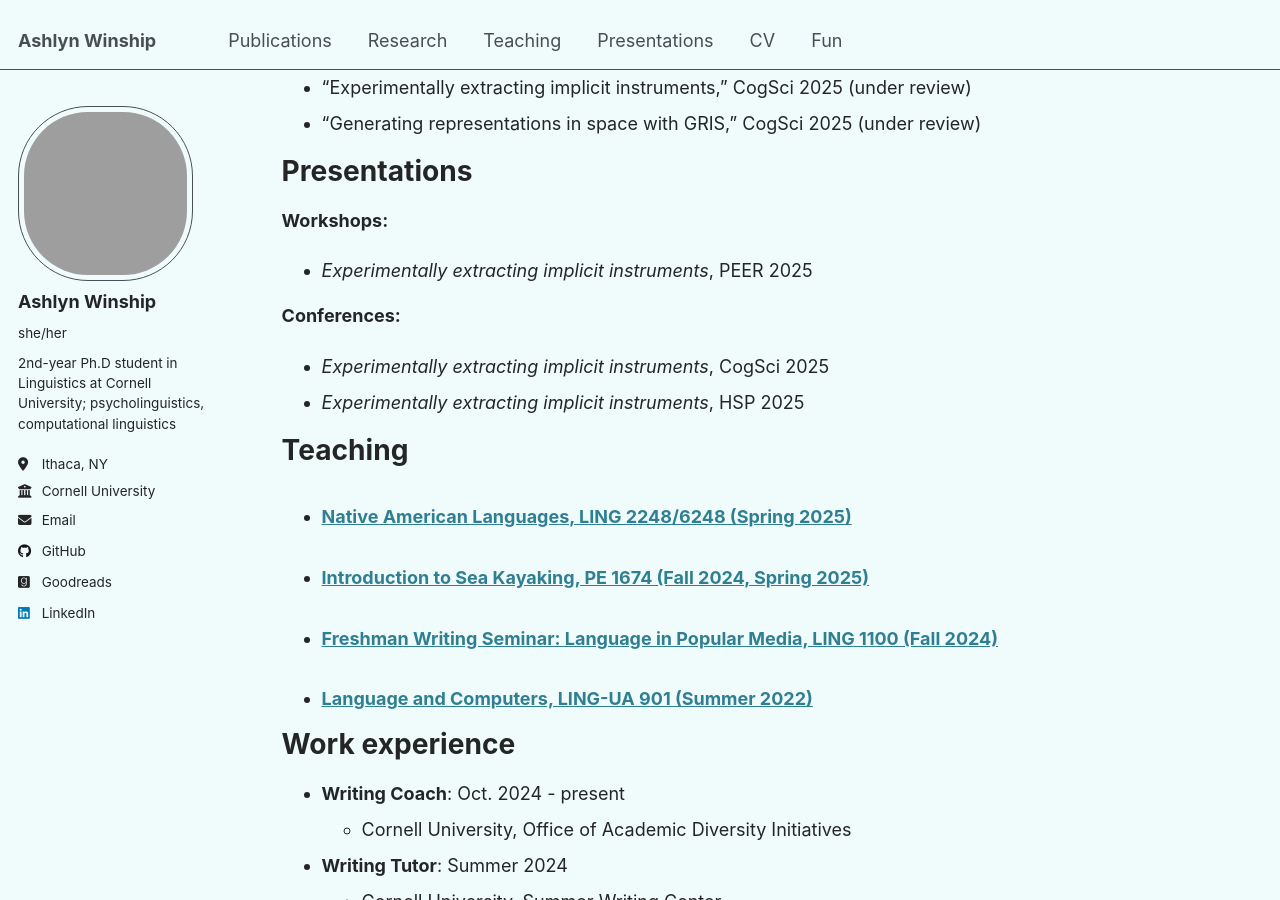
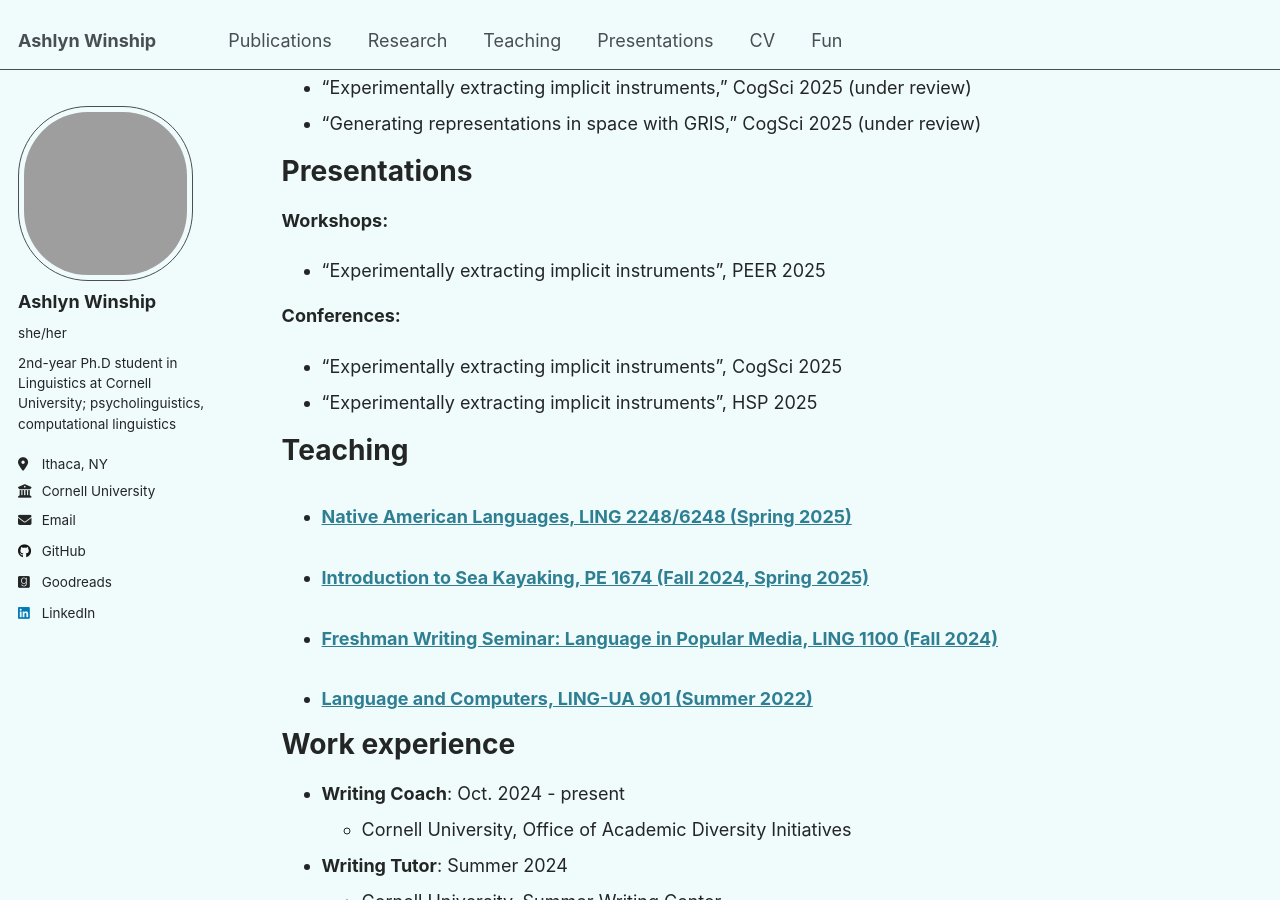
Before and after one commit to ashlynwinship/ashlynwinship.github.io, a Jekyll site: the page built from _pages/cv.md, in a window 1280 px wide and 900 px high, scrolled down 349 px. Built offline with Jekyll 4.4.1, drawn with Linux system fonts in a browser that asks for light colours; grey boxes are pictures that could not be loaded.

Commit message:
Update cv.md

```diff
--- a/_pages/cv.md
+++ b/_pages/cv.md
@@ -34,12 +34,12 @@ Presentations
 ======
 <b>Workshops:</b>
 
-* <i>Experimentally extracting implicit instruments</i>, PEER 2025
+* "Experimentally extracting implicit instruments", PEER 2025
 
 <b>Conferences:</b>
 
-* <i>Experimentally extracting implicit instruments</i>, CogSci 2025
-* <i>Experimentally extracting implicit instruments</i>, HSP 2025
+* "Experimentally extracting implicit instruments", CogSci 2025
+* "Experimentally extracting implicit instruments", HSP 2025
 
 
 Teaching
```
